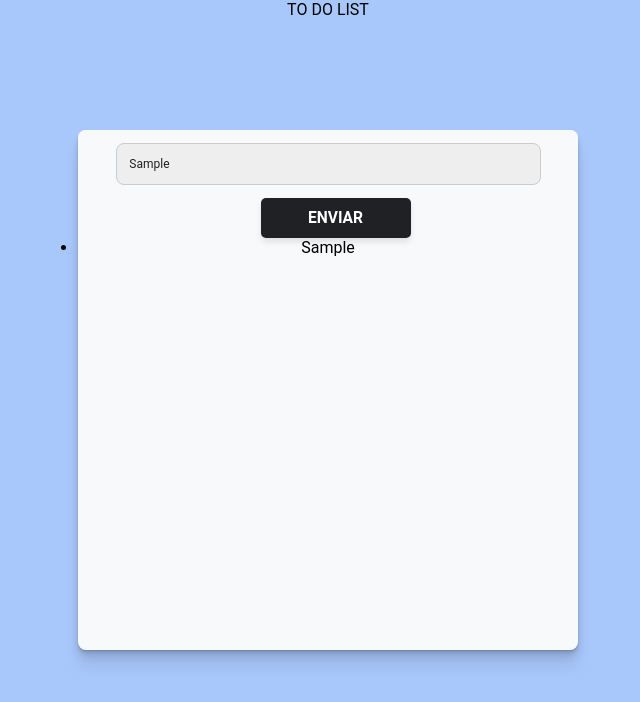
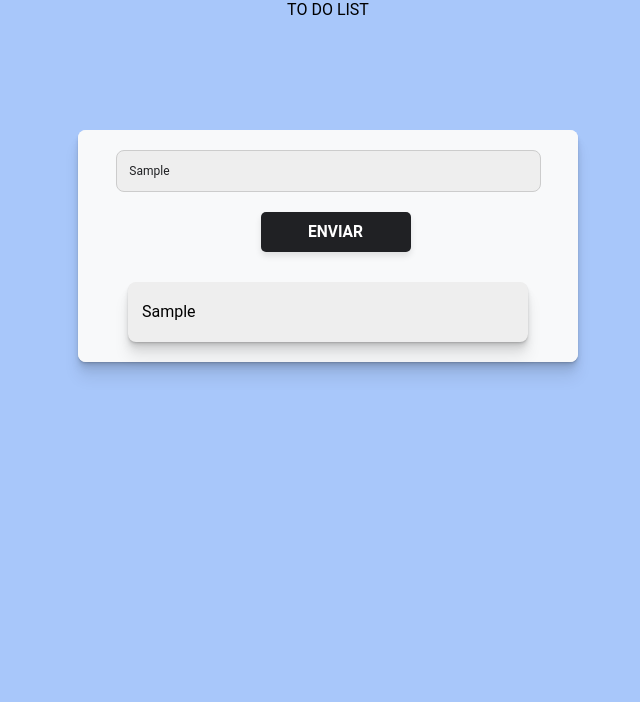
Before and after one commit to gutosavi/react-to-do-list, a React (Vite) app: page / in a window 1280 px wide. Both pictures are taken after typing "Sample" into the empty fields and a click on the button "ENVIAR". Shown: the top 702 px of the page, without its empty margins (312-952 px from the left). Built offline with nearby package versions, Linux system fonts and the light colour scheme.

Commit message:
style: add style ToDoList

```diff
--- a/src/App.jsx
+++ b/src/App.jsx
@@ -1,9 +1,11 @@
 import React from 'react';
 import './App.css';
+import ToDoList from './components/ToDoList';
 
 function App() {
   const [text, setText] = React.useState('');
   const [tasks, setTasks] = React.useState([]);
+  const [isVisible, setIsVisible] = React.useState(false);
 
   const handleSubmit = (e) => {
     e.preventDefault();
@@ -15,7 +17,7 @@ function App() {
         done: false,
       },
     ]);
-    console.log(tasks);
+    setIsVisible(true);
   };
 
   const handleChange = ({ target }) => {
@@ -37,11 +39,7 @@ function App() {
             />
             <button className="btnSubmit">Enviar</button>
           </form>
-          <ul>
-            {tasks.map((item) => (
-              <li key={item.id}>{item.text}</li>
-            ))}
-          </ul>
+          {isVisible && <ToDoList tasks={tasks} />}
         </div>
       </main>
     </>
--- a/src/assets/css/styles.css
+++ b/src/assets/css/styles.css
@@ -20,7 +20,6 @@ div#root{
   min-height: 100vh;
   display: flex;
   flex-direction: column;
-  justify-content: space-around;
   text-align: center;
 }
 
@@ -29,8 +28,7 @@ header {
 }
 
 main.container {
-  flex: 1;
-  min-height: 400px;
+  min-height: 150px;
   width: 500px;
   margin: 150px auto;
   margin-top: 30px;
@@ -48,7 +46,7 @@ input {
   font-size: 1.2rem;
   border: 1px solid #ccc;
   width: 85%;
-  margin: 13px 0;
+  margin: 20px 0;
   padding: 0.8rem;
   border-radius: 8px;
   background: #eee;
@@ -104,4 +102,31 @@ button.btnSubmit:active {
 div.task-box{
   background-color: var(--fundo-card);
   border-radius: 8px;
+  display: flex;
+  flex-direction: column;
+  gap: 10px;
 }
+
+ul {
+  list-style: none;
+}
+
+div.todo-list li {
+  background-color: #eee;
+  height: 60px;
+  width: 80%;
+  margin: 20px auto;
+  display: flex;
+  align-items: center;
+  justify-content: flex-start;
+  padding: 14px;
+  text-align: start;
+  border-radius: 8px;
+  box-shadow:
+    0 1px 1px hsl(0deg 0% 0% / 0.075),
+    0 2px 2px hsl(0deg 0% 0% / 0.075),
+    0 4px 4px hsl(0deg 0% 0% / 0.075),
+    0 8px 8px hsl(0deg 0% 0% / 0.075),
+    0 16px 16px hsl(0deg 0% 0% / 0.075);
+
+}
--- /dev/null
+++ b/src/components/ToDoList.jsx
@@ -0,0 +1,15 @@
+import React from 'react';
+
+const ToDoList = ({ tasks }) => {
+  return (
+    <div className="todo-list">
+      <ul>
+        {tasks.map((item) => (
+          <li key={item.id}>{item.text}</li>
+        ))}
+      </ul>
+    </div>
+  );
+};
+
+export default ToDoList;
```
